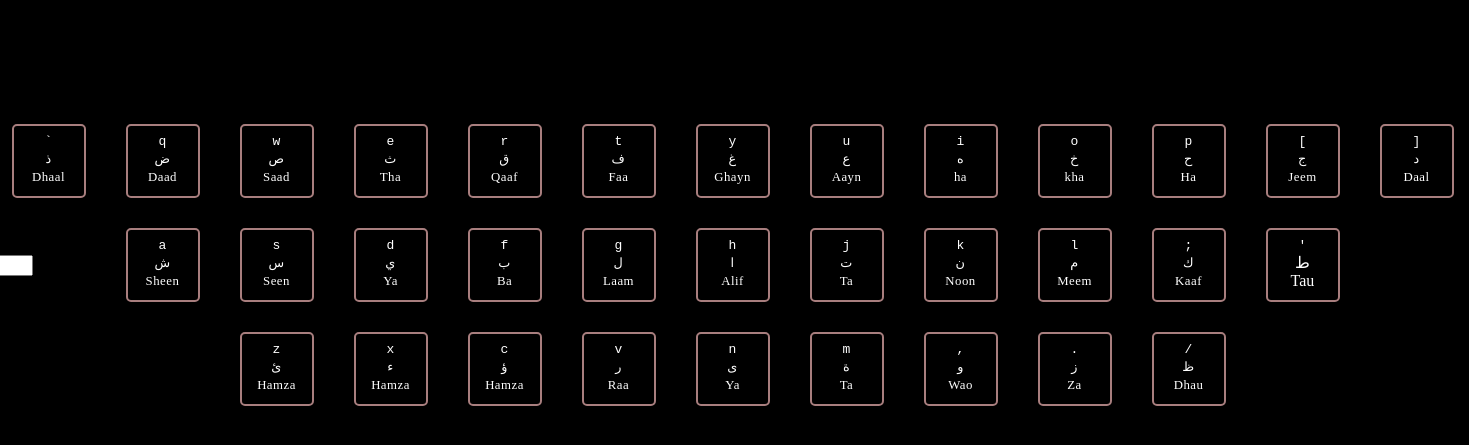
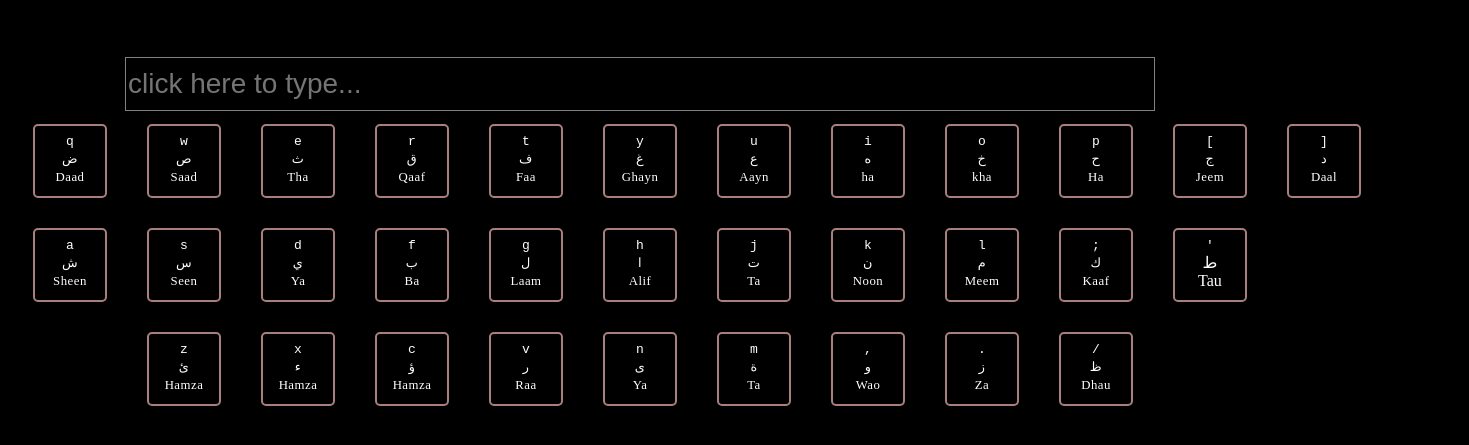
Before and after one commit to JameelAli12/Arabic-Typing-Keyboard-Project, a plain HTML site: page index.html in a window 1280 px wide. Shown: the part 143-588 px from the top of the page, 1469 px wide, since content can reach past the window. Drawn offline with Linux system fonts and the light colour scheme.

Commit message:
Update styles.css

```diff
--- a/styles.css
+++ b/styles.css
@@ -72,3 +72,16 @@ h1 {
     justify-content: center;
     gap: 10px;
 }
+
+.text {
+    background-color: black;
+    border: 0.1px solid gray;
+    color: rgb(0, 255, 0);
+    width: 80%;
+    height: 50px;
+    display: flex;
+    justify-content: center;
+    position: fixed;
+    top: 200px;
+    font-size: 28px;
+}
```
